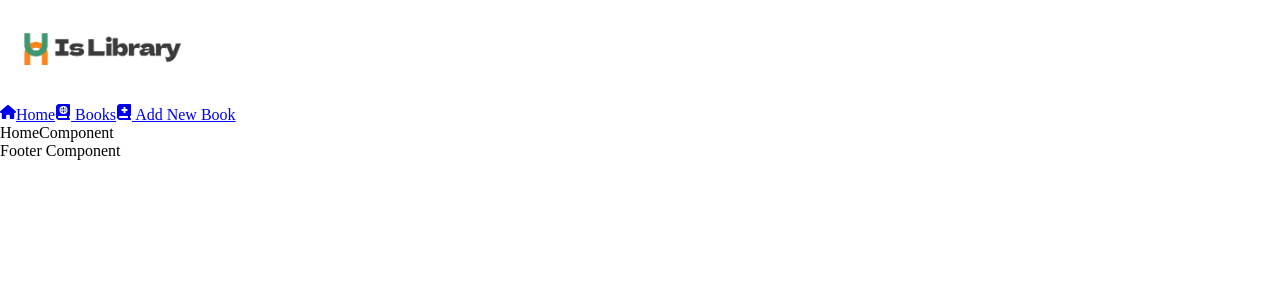
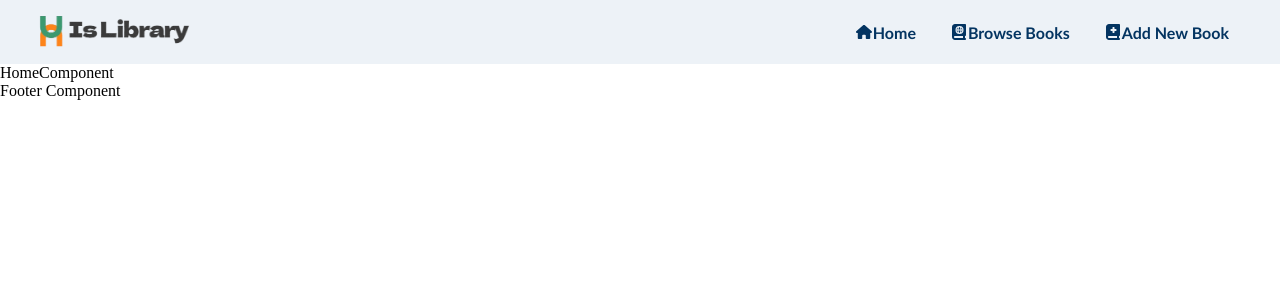
Before and after one commit to 11804800/books-library-frontend, a React (Vite) app: page / in a window 1280 px wide. Shown: the top 300 px of the page. Built offline with nearby package versions, Linux system fonts and the light colour scheme.

Commit message:
Header Designing and Styling

```diff
--- a/src/App.css
+++ b/src/App.css
@@ -14,79 +14,96 @@
   font-variation-settings: "wdth" 100;
 }
 
+/* =======================Header====================== */
 
-/* ==========================================Roboto google font css======================================================= */
-.roboto-thin {
-  font-family: "Roboto", sans-serif;
-  font-weight: 100;
-  font-style: normal;
+#header-container
+{
+  display: flex;
+  justify-content: space-between;
+  padding: 12px;
+  height: 8dvh;
+  background: rgb(237, 242, 247);
 }
 
-.roboto-light {
-  font-family: "Roboto", sans-serif;
-  font-weight: 300;
-  font-style: normal;
+/* header logo image container */
+#header-logo
+{
+  width:20%;
 }
 
-.roboto-regular {
-  font-family: "Roboto", sans-serif;
-  font-weight: 400;
-  font-style: normal;
+/* header logo image */
+.header-logo-img
+{
+  object-fit: contain;
+  height:5dvh;
 }
 
-.roboto-medium {
-  font-family: "Roboto", sans-serif;
-  font-weight: 500;
-  font-style: normal;
+/* nav links container */
+.header-nav-links
+{
+  display: flex;
+  gap:23px;
+  align-items: center;
+  justify-content: end;
+  width: 80%;
+  padding-right: 33px;
 }
 
-.roboto-bold {
-  font-family: "Roboto", sans-serif;
-  font-weight: 700;
-  font-style: normal;
+/* link btn */
+.nav-links
+{
+  display: flex;
+  justify-content: center;
+  align-items: center;
+  font-family:'Gill Sans', 'Gill Sans MT', Calibri, 'Trebuchet MS', sans-serif;
+  text-decoration: none;
+  font-weight: 600;
+  gap:1px;
+  color:rgb(3, 52, 97);
+  padding: 4px 6px;
+  border-radius: 3px;
 }
 
-.roboto-black {
-  font-family: "Roboto", sans-serif;
-  font-weight: 900;
-  font-style: normal;
+/* psuedo class on nav links  active hover focus*/
+.nav-links:hover
+{
+  background:rgb(8, 94, 175);
+  color: white;
+  box-shadow: 1px 3px 4px 2px rgba(0,0,0,.2);
 }
 
-.roboto-thin-italic {
-  font-family: "Roboto", sans-serif;
-  font-weight: 100;
-  font-style: italic;
+.nav-links:active
+{
+  box-shadow: 1px 1px 1px 1px rgba(0,0,0,.2);
+  color: rgb(3, 52, 97);
+  background-color: transparent;
 }
 
-.roboto-light-italic {
-  font-family: "Roboto", sans-serif;
-  font-weight: 300;
-  font-style: italic;
-}
-
-.roboto-regular-italic {
-  font-family: "Roboto", sans-serif;
-  font-weight: 400;
-  font-style: italic;
-}
-
-.roboto-medium-italic {
-  font-family: "Roboto", sans-serif;
-  font-weight: 500;
-  font-style: italic;
-}
-
-.roboto-bold-italic {
-  font-family: "Roboto", sans-serif;
-  font-weight: 700;
-  font-style: italic;
-}
-
-.roboto-black-italic {
-  font-family: "Roboto", sans-serif;
-  font-weight: 900;
-  font-style: italic;
+.nav-links:focus
+{
+  background:rgb(8, 94, 175);
+  color: white;
+  box-shadow: 1px 3px 4px 2px rgba(0,0,0,.2);
 }
 
 
-/*=============================================================== Roboto fonts class ends here======================================================== */
+/* Meadia Query */
+
+@media (max-width:760px) {
+  #header-container
+  {
+    height:100%;
+    flex-direction: column;
+    gap:12px;
+  }
+
+  .header-nav-links
+  {
+    flex-direction: column;
+    justify-content: flex-start;
+    width: 100%;
+    align-items: flex-start;
+    padding: 23px;
+    background: rgb(237, 242, 247);
+  }
+}
--- a/src/Components/HeaderComponent.jsx
+++ b/src/Components/HeaderComponent.jsx
@@ -3,14 +3,14 @@ import { Link } from "react-router-dom";
 
 function HeaderComponent() {
   return (
-    <div>
-        <div>
-          <img src="./logo2.png" width="200" height="100" alt="header-logo" style={{objectFit:"contain"}}/>
+    <div id="header-container">
+        <div id="header-logo">
+          <img src="./logo2.png" width="200" height="100" alt="header-logo" className="header-logo-img"/>
         </div>
-        <div>
-          <Link to="/"><FaHouse/>Home</Link>
-          <Link to="/browse-books"><FaBookAtlas/> Books</Link>
-          <Link to="/add-new-book"><FaBookMedical/> Add New Book</Link>
+        <div className="header-nav-links">
+          <Link to="/" className="nav-links"><FaHouse/>Home</Link>
+          <Link to="/browse-books" className="nav-links"><FaBookAtlas/> Browse Books</Link>
+          <Link to="/add-new-book" className="nav-links"><FaBookMedical/> Add New Book</Link>
         </div>
     </div>
   );
```
